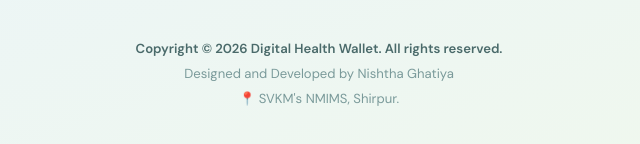
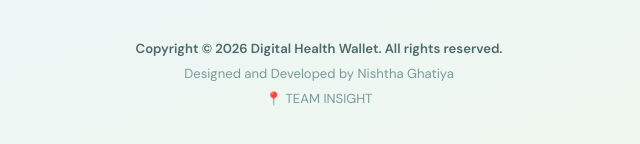
Before and after one commit to nishtha-212/Seva-Health---Digital-Health-Wallet-System-, a website: page client.html in a window 1280 px wide. Shown: the part 1325-1469 px from the top of the page, 321-961 px from the left. Drawn offline with nearby package versions, Linux system fonts and the light colour scheme.

Commit message:
Update footer location information

```diff
--- a/client.html
+++ b/client.html
@@ -195,7 +195,7 @@
   <footer>
     <b>Copyright © 2026 Digital Health Wallet. All rights reserved.</b><br>
     Designed and Developed by Nishtha Ghatiya<br>
-    📍 SVKM's NMIMS, Shirpur.
+    📍 TEAM INSIGHT
   </footer>
 
 </body>
```
